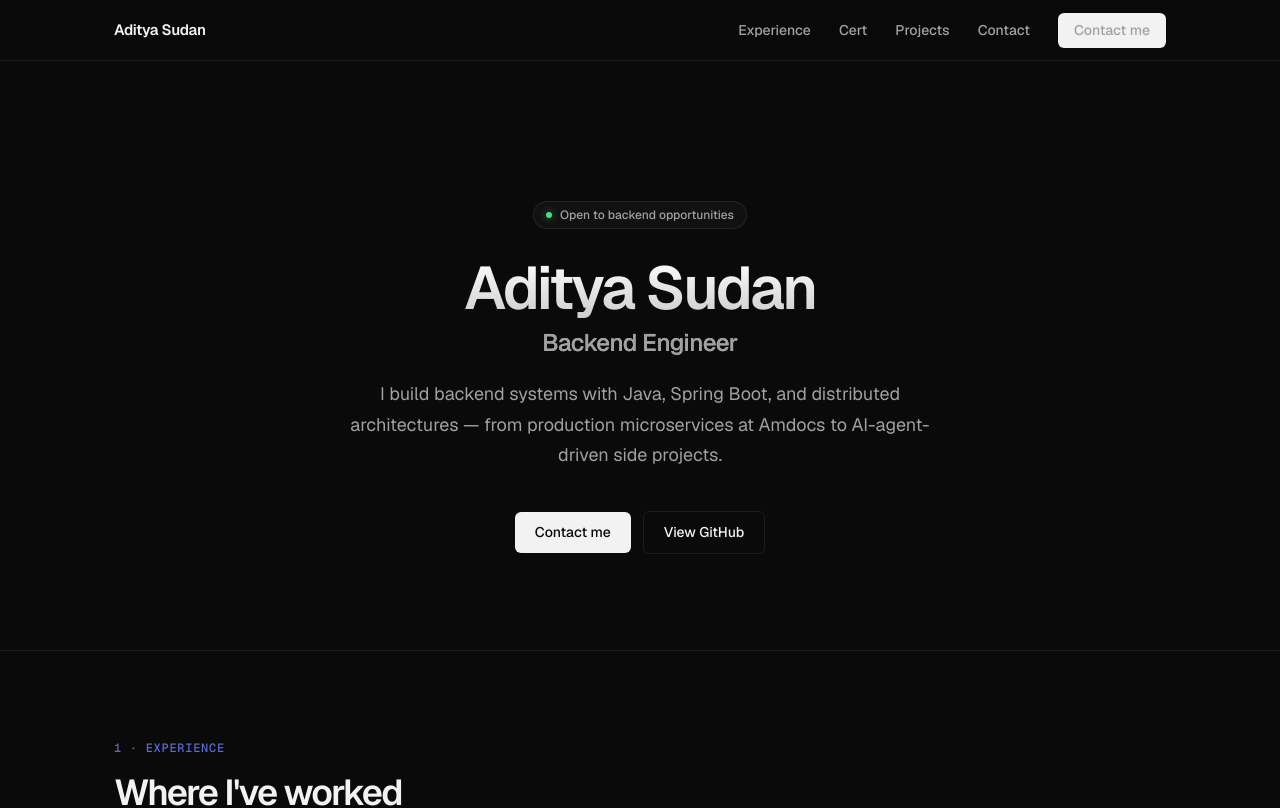
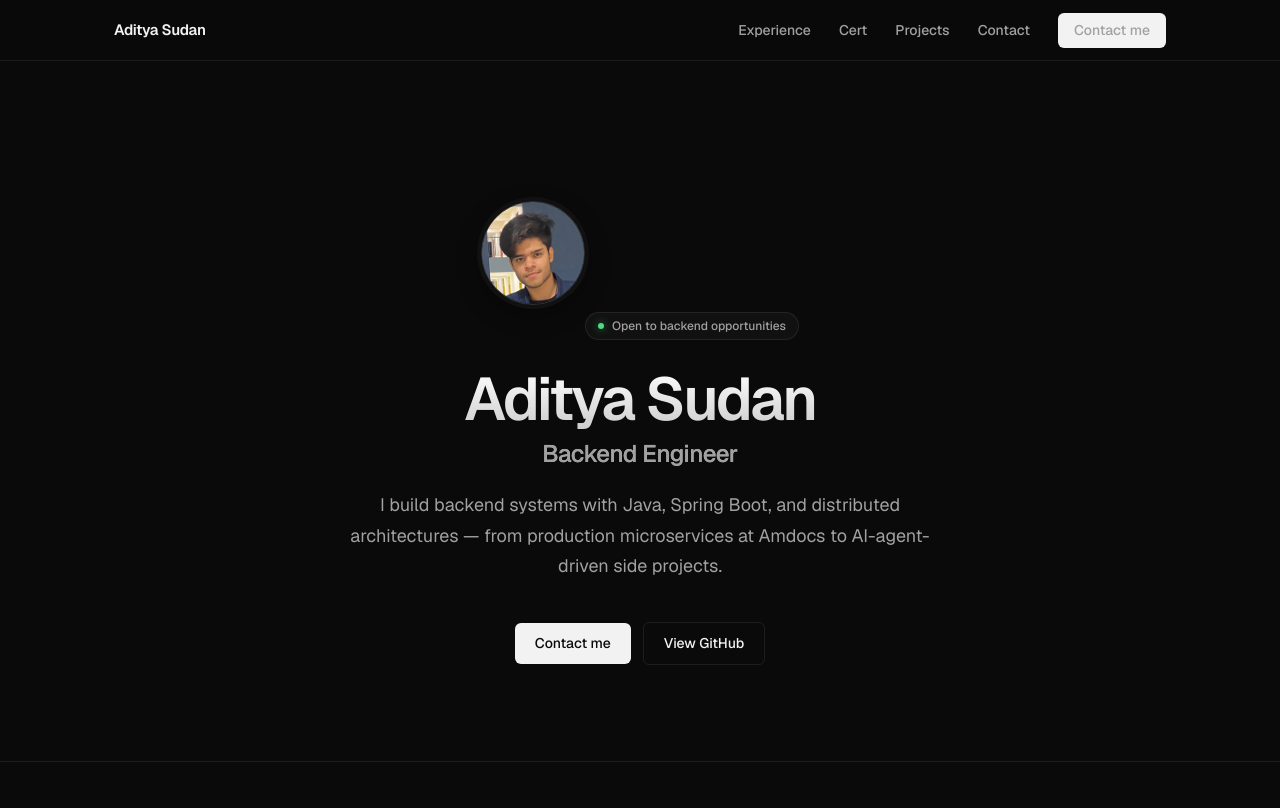
Before and after one commit to Adityasudan21/portfolio-site, a React (Vite) app: page / in a window 1280 px wide. Shown: the top 808 px of the page. Built offline with nearby package versions, Linux system fonts and the light colour scheme.

Commit message:
Add profile photo to hero section
Pulled the photo from the old Portfolio repo's AboutMe/Header
components (was hosted on i.ibb.co), saved locally to
src/assets/aditya.jpg, and added as a circular avatar above the
name in the hero.

```diff
--- a/src/App.jsx
+++ b/src/App.jsx
@@ -1,5 +1,6 @@
 import orchestroImg from './assets/screenshots/orchestro.png'
 import connectTurretImg from './assets/screenshots/connect-turret.png'
+import adityaPhoto from './assets/aditya.jpg'
 import './index.css'
 
 const LINKS = {
@@ -95,6 +96,11 @@ function Hero() {
   return (
     <header id="top" className="hero">
       <div className="container">
+        <img
+          src={adityaPhoto}
+          alt="Aditya Sudan"
+          className="hero-photo"
+        />
         <div className="hero-badge">
           <span className="dot" />
           Open to backend opportunities
--- a/src/index.css
+++ b/src/index.css
@@ -150,6 +150,16 @@ code,
   );
   pointer-events: none;
   z-index: -1;
+}
+
+.hero-photo {
+  width: 104px;
+  height: 104px;
+  border-radius: 50%;
+  object-fit: cover;
+  border: 1px solid var(--border-hover);
+  box-shadow: 0 0 0 4px var(--bg-elevated), 0 8px 24px rgba(0, 0, 0, 0.4);
+  margin-bottom: 24px;
 }
 
 .hero-badge {
```
Also changed, not shown: src/assets/aditya.jpg (added).
